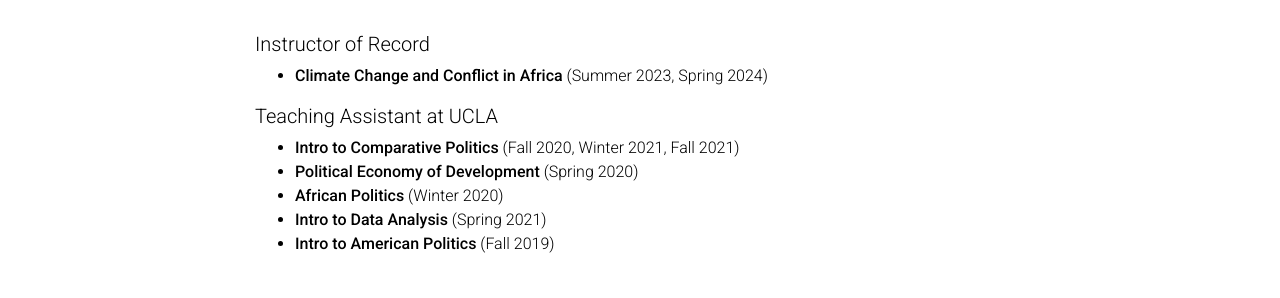
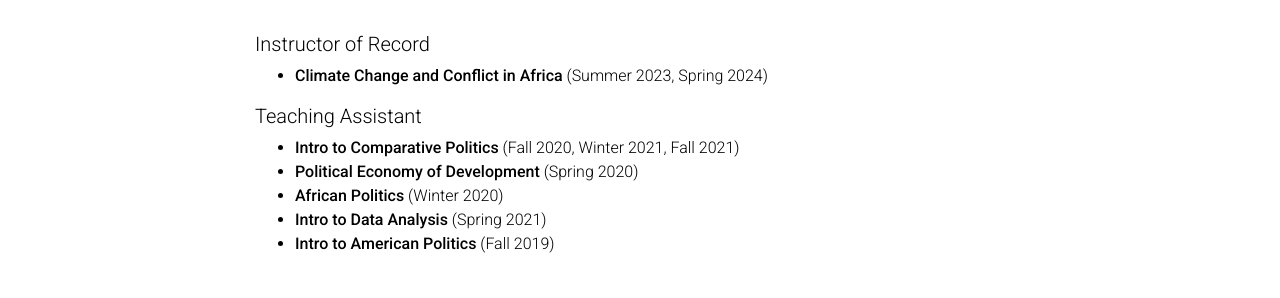
Before and after one commit to jiyoungestherkim/jiyoungestherkim.github.io, a Jekyll site: the page built from _pages/teaching.md, in a window 1280 px wide. Shown: the part 152-450 px from the top of the page. Built offline with Jekyll 4.4.1, drawn with Linux system fonts in a browser that asks for light colours; comment, search, counter and statistics services are not loaded; a style sheet for code colours, icons or effects is not loaded.

Commit message:
Update teaching.md

```diff
--- a/_pages/teaching.md
+++ b/_pages/teaching.md
@@ -11,7 +11,7 @@
 
 - **Climate Change and Conflict in Africa** (Summer 2023, Spring 2024)
 
-##### Teaching Assistant at UCLA
+##### Teaching Assistant
 
 - **Intro to Comparative Politics** (Fall 2020, Winter 2021, Fall 2021)
 - **Political Economy of Development** (Spring 2020)
```
